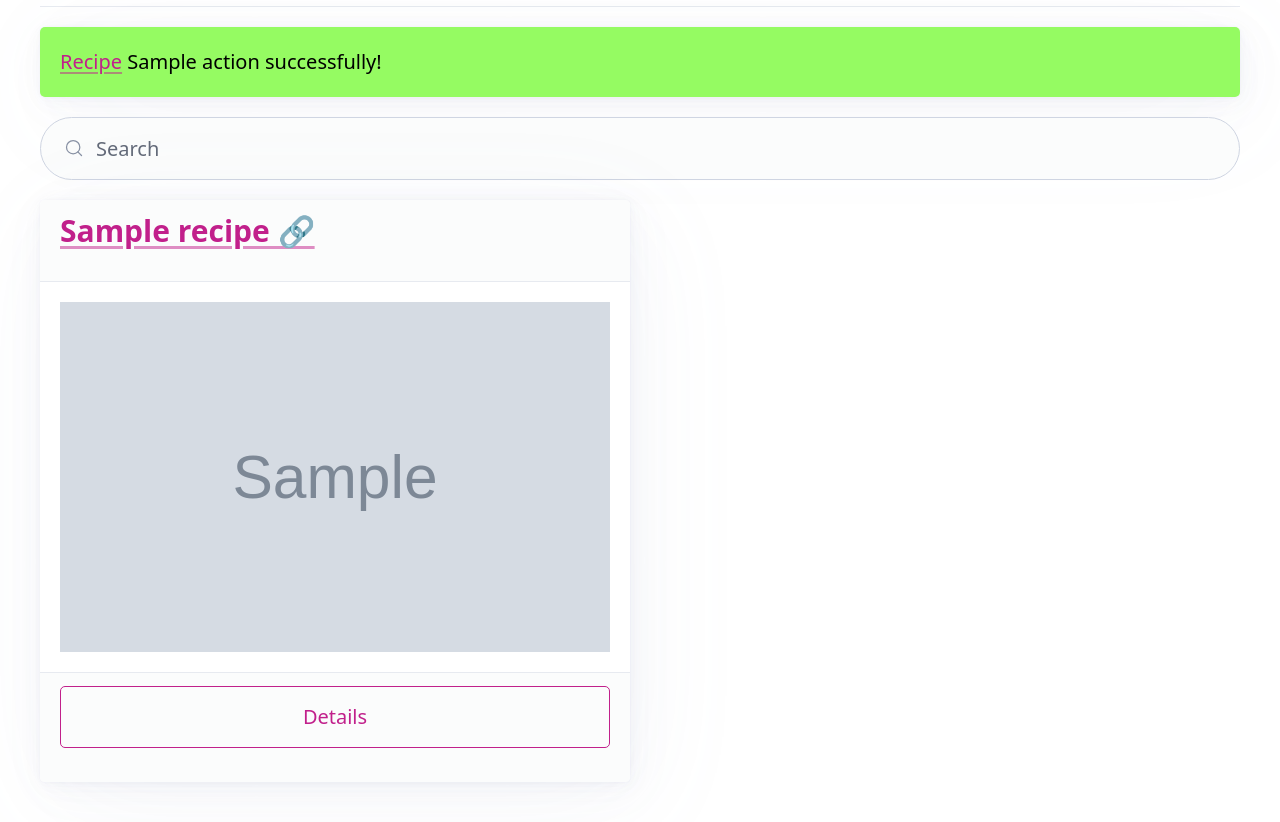
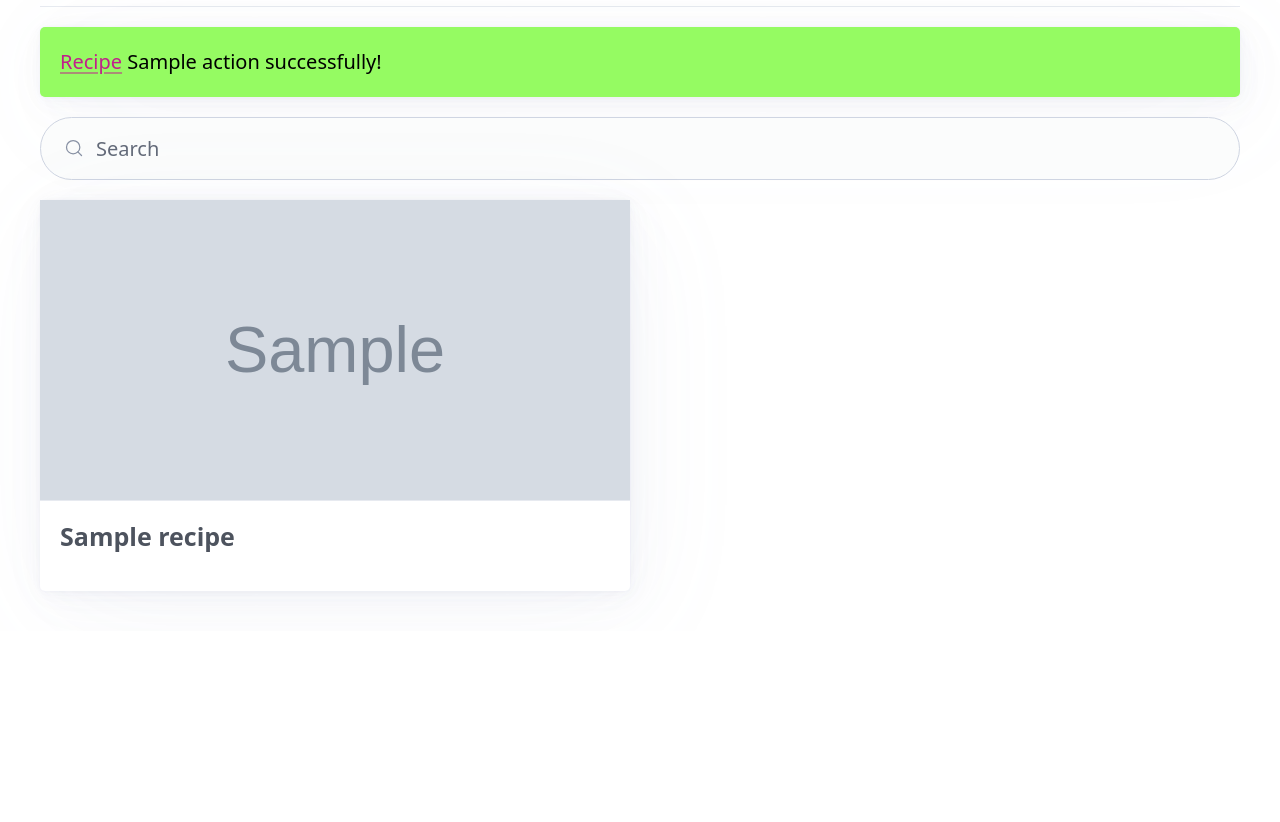
Before and after one commit to jkawczynski/domomirv2, a FastAPI app: template app/templates/recipes/index.html in a window 1280 px wide. Shown: the part 199-1021 px from the top of the page. After the commit the page ends 795 px from the top, so only its background shows below. Run offline with FastAPI, Linux system fonts and the light colour scheme; the template is opened without the code that fills it: most values are stand-ins (such as "Sample title", 1, 10 or a date in 2020); grey boxes marked "Sample" are stand-in pictures; some libraries are stand-ins or nearby versions.

Commit message:
ui changes

```diff
--- a/app/static/css/app.css
+++ b/app/static/css/app.css
@@ -38,17 +38,26 @@
     cursor: pointer;
   }
 }
+.card-img {
+  background-size: cover;
+  background-repeat: no-repeat;
+  background-position: center center;
+  height: 300px;
+}
 
 @media (max-width: 768px) {
   .recipes-grid {
     display: grid;
-    grid-template-columns: repeat(1, 1fr);
+    grid-template-columns: repeat(2, 1fr);
     grid-column-gap: 20px;
     grid-row-gap: 0px;
   }
 
   .menu-item-name {
     display: none;
+  }
+  .card-img {
+    height: 150px;
   }
 }
 
@@ -76,13 +85,10 @@
   grid-row-gap: 20px;
 }
 
-.card-img {
-  background-size: cover;
-  background-repeat: no-repeat;
-  background-position: center center;
-  height: 350px;
-}
-
 .clickable {
   cursor: pointer;
 }
+
+.card-header {
+  padding: 0;
+}
--- a/app/templates/recipes/_partials/recipes_list.html
+++ b/app/templates/recipes/_partials/recipes_list.html
@@ -1,15 +1,7 @@
 <div class="grid recipes-grid">
     {% for recipe in recipes %}
         <article>
-            <header>
-                {% if recipe.url %}
-                    <h3>
-                        <a href="{{ recipe.url }}" target="_blank">{{ recipe.name | capitalize }} 🔗</a>
-                    </h3>
-                {% else %}
-                    <h3>{{ recipe.name | capitalize }}</h3>
-                {% endif %}
-            </header>
+            <header class="card-header">
                 {% if recipe.images %}
                     <div class="card-img clickable"
                          style="background-image:url('{{ recipe.images.0.file_name | image_url }}')"
@@ -27,16 +19,13 @@
                          hx-indicator="#loading"
                          hx-push-url="true"></div>
                 {% endif %}
-            <footer>
-                <div role="group">
-                    <button class="outline"
+            </header>
+            <h4 class="clickable"
                 hx-get="/recipes/{{ recipe.id }}"
                 hx-target="#content-container"
                 hx-swap="innerHTML"
                 hx-indicator="#loading"
-                            hx-push-url="true">Details</button>
-                </div>
-            </footer>
+                hx-push-url="true">{{ recipe.name | capitalize }}</h4>
         </article>
     {% endfor %}
 </div>
```
Also changed, not shown: app/templates/recipes/_partials/details.html (+4 -5 lines). Lines whose indentation alone changed are shown as unchanged.
